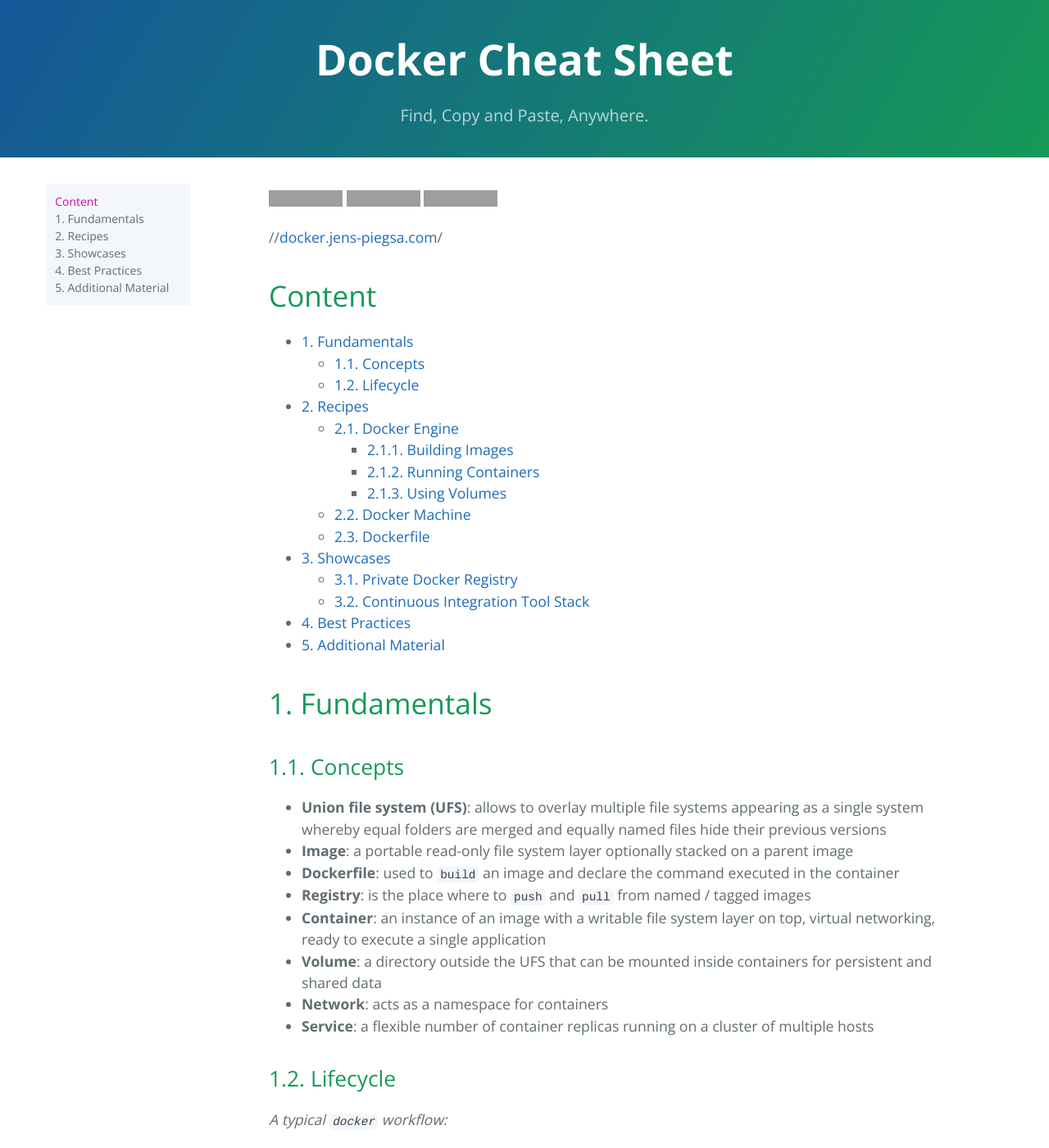
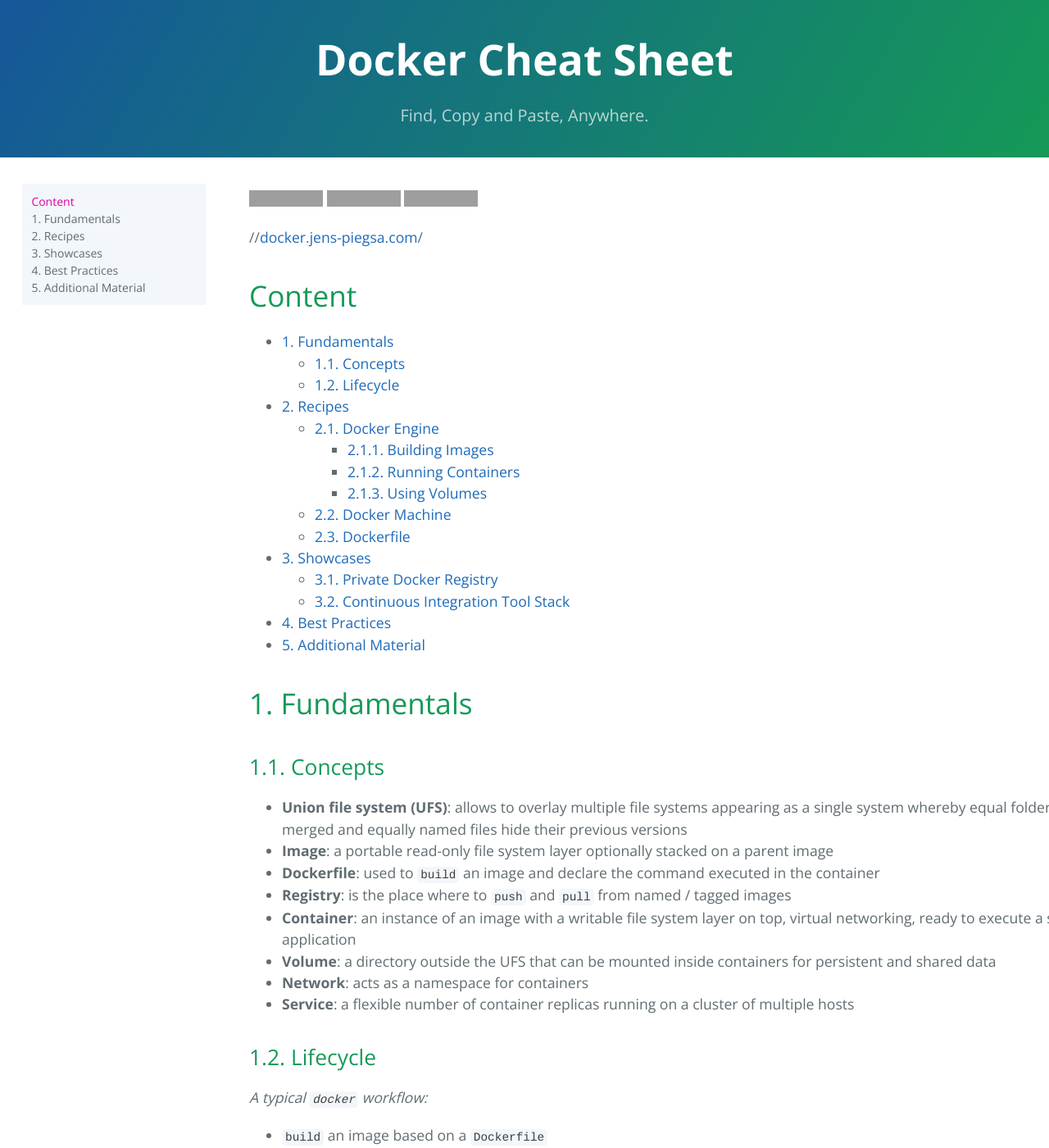
Before and after one commit to JensPiegsa/docker-cheat-sheet, a Jekyll site: the page built from index.md, in a window 1280 px wide and 1400 px high. Shown: the whole window at 82% size. Built offline with Jekyll 4.4.1, drawn with Linux system fonts in a browser that asks for light colours; some of the changed text lies outside the part shown; grey boxes are pictures that could not be loaded.

Commit message:
revision

```diff
--- a/_layouts/index.html
+++ b/_layouts/index.html
@@ -26,6 +26,8 @@
 
 		<nav class="js-toc is-position-fixed"></nav>
 
+		<div class="left-margin"></div>
+
 		<main class="main-content content js-toc-content soft-double">
 
 			<article>
@@ -41,6 +43,8 @@
 				</div>
 			</footer>
 		</main>
+
+		<div class="right-margin"></div>
 	</section>
 
 	<script src="javascripts/tocbot.min.js"></script>
--- a/stylesheets/stylesheet.css
+++ b/stylesheets/stylesheet.css
@@ -234,9 +234,8 @@
 
 @media screen and (min-width: 64em) {
 	.main-content {
-		max-width: 64rem;
 		padding: 2rem 6rem;
-		margin: 12.5rem auto 0 auto;
+		margin-top: 12.5rem;
 		font-size: 1.1rem;
 	}
 }
@@ -284,6 +283,7 @@
 main {
   background-color: #fff;
   transition: margin 0.3s;
+  flex: 1 1 0;
 }
 
 header {
@@ -329,23 +329,30 @@
 	height: 0;
 }
 
+.left-margin {
+	flex-shrink: 0;
+	flex-grow: 0;
+	min-width: 13rem;
+}
+.right-margin {
+	flex-shrink: 1;
+	flex-grow: 0;
+	max-width: 13rem;
+}
+
 /* TOC */
 
 section {
-    padding-left: 13rem;
+    display: flex;
 }
 
 nav.js-toc {
-    left: 0;
-    margin: 0 auto;
-    padding-left: 0;
-    padding-right: 58rem;
+    left: 1.7rem;
     right: 0;
     top: 14rem;
-    width: 73rem;
+    width: 14rem;
     transition: top 0.3s ease 0s;
     font-size: 14px;
-    z-index: -1;
 }
 
 header.smaller + section > nav {
```
